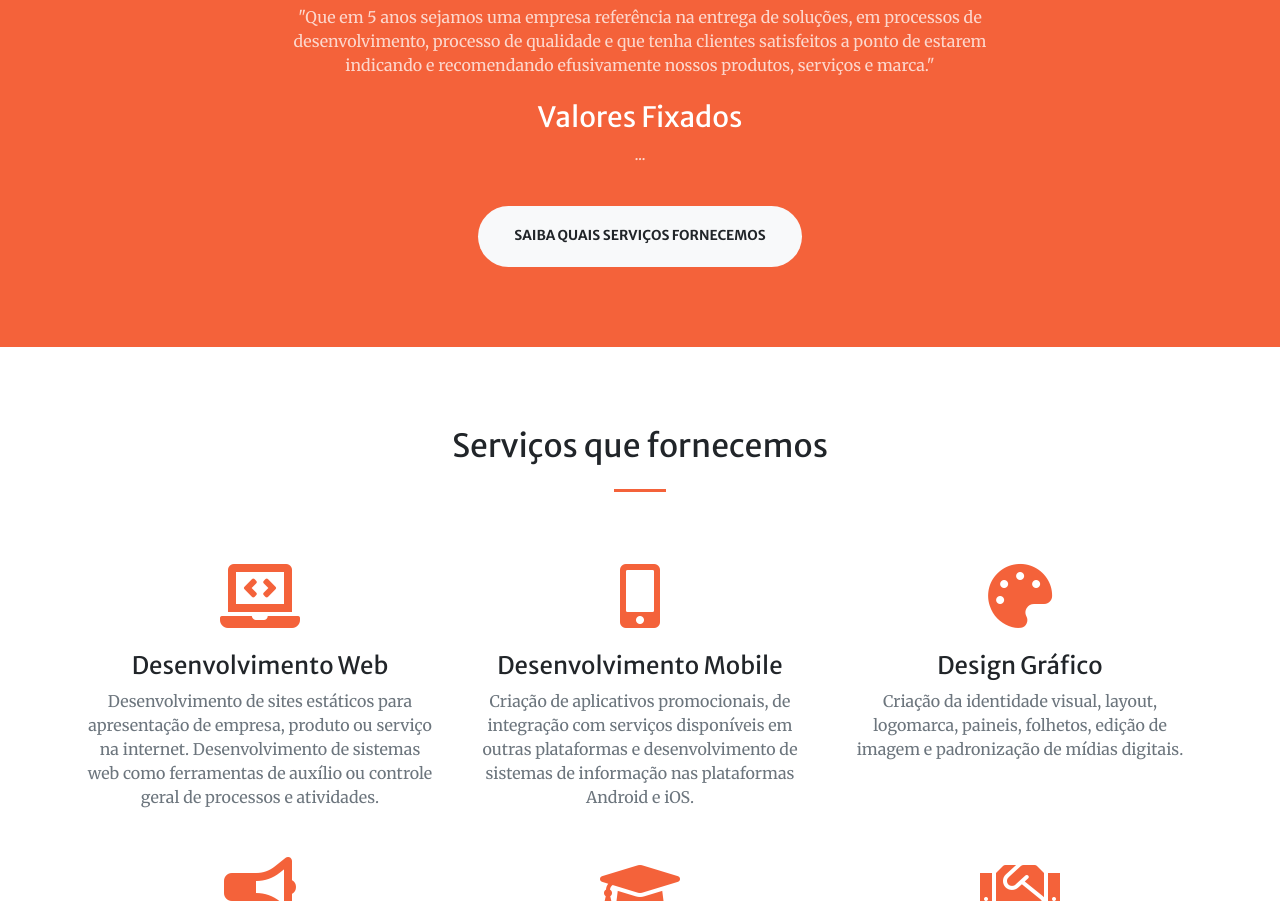
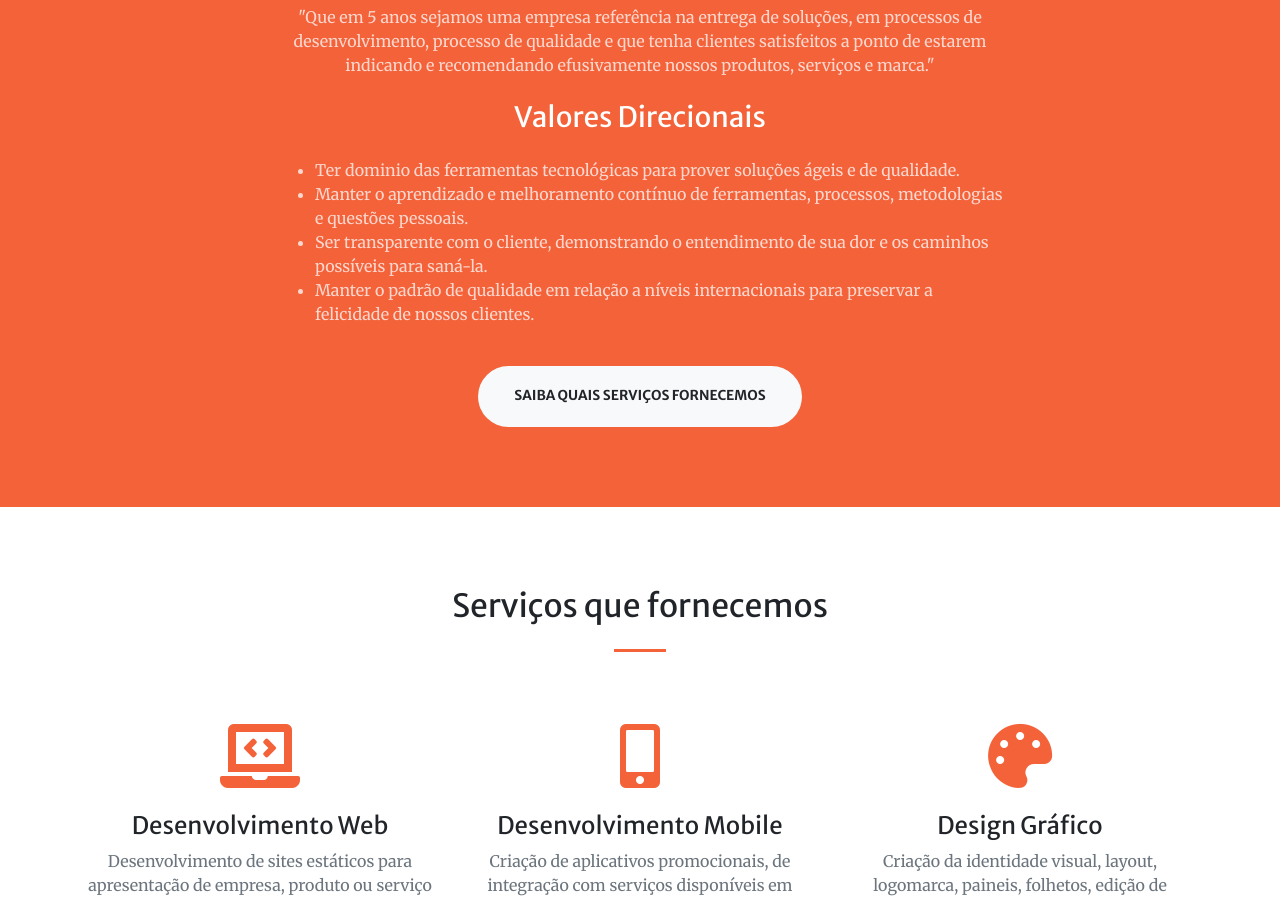
Before and after one commit to tsortbr/tsort.github.io, a website with bundled scripts: page index.html in a window 1280 px wide. Shown: the part 1120-2021 px from the top of the page. Built offline with nearby package versions, Linux system fonts and the light colour scheme.

Commit message:
Adição dos valores

```diff
--- a/index.html
+++ b/index.html
@@ -100,9 +100,28 @@
 						indicando e recomendando efusivamente nossos produtos, serviços e marca."
 					</p>
 
-					<h3 class="text-white">Valores Fixados</h3>
-					<p class="text-white-75 mb-4">
-						...
+					<h3 class="text-white">Valores Direcionais</h3>
+					<p class="mb-4">
+						<ul class="text-white-75 text-left mb-4">
+							<li>
+								Ter dominio das ferramentas tecnológicas para prover
+								soluções ágeis e de qualidade.
+							</li>
+							<li>
+								Manter o aprendizado e melhoramento contínuo de
+								ferramentas, processos, metodologias e questões pessoais.
+							</li>
+							<li>
+								Ser transparente com o cliente, demonstrando o
+								entendimento de sua dor e os caminhos possíveis
+								para saná-la.
+							</li>
+							<li>
+								Manter o padrão de qualidade em relação a níveis
+								internacionais para preservar a felicidade de
+								nossos clientes.
+							</li>
+						</ul>
 					</p>
 
 					<a class="btn btn-light btn-xl js-scroll-trigger mt-3" href="#services">
```
